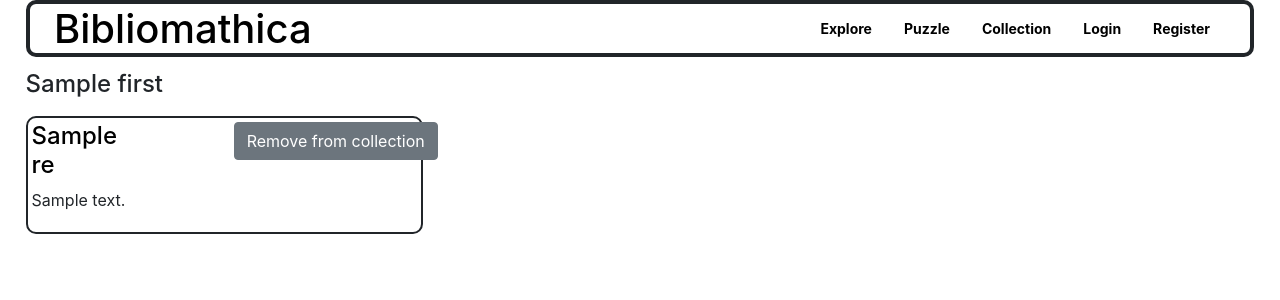
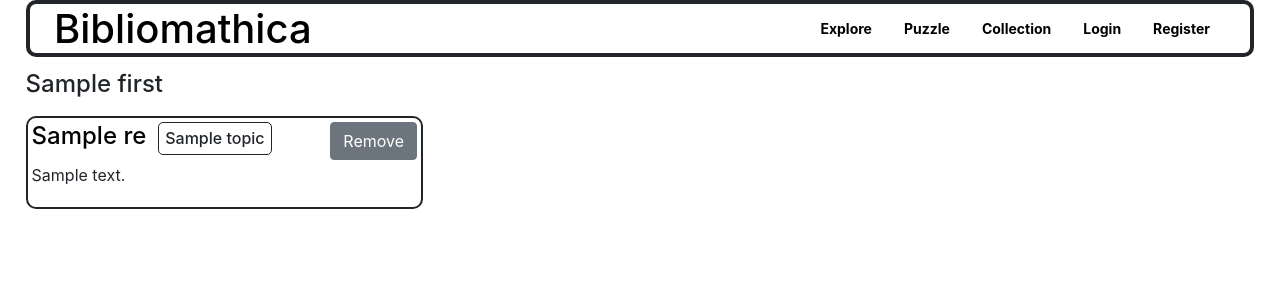
Before and after one commit to devan-srinivasan/bibliomathica, a Django app: template src/users/templates/users/collection.html in a window 1280 px wide. Shown: the top 300 px of the page. Run offline with Django 4.2, Linux system fonts and the light colour scheme; the template is opened without the code that fills it: most values are stand-ins (such as "Sample title", 1, 10 or a date in 2020); some libraries are stand-ins or nearby versions.

Commit message:
added the topic tag for issue #40

```diff
--- a/src/static/bibliomath/collection.css
+++ b/src/static/bibliomath/collection.css
@@ -1,19 +1,35 @@
-.completed-item-container, .collection-item-header, .col-header-right {
+.completed-item-container, .collection-item-header, .col-header-left {
     display: flex;
     flex-direction: row;
     align-items: flex-start;
 }
 
-.completed-item-container, .col-header-right{
+/* .completed-item-container, .col-header-right{
     justify-content: space-evenly;
 }
 
 .completed-item-container {
     margin-right: 5%;
+} */
+
+.col-header-right {
+    /* margin-left: auto; */
 }
 
-.col-header-right {
-    margin-left: auto;
+.col-header-left h6 {
+    border-radius: 5px;
+    border-width: 1px;
+    border-style: solid;
+    padding: 2%;
+    margin-left: 4%;
+}
+
+.col-header-left h3 {
+    font-size: x-large;
+}
+
+.col-header-left {
+    width: 90%;
 }
 
 .remove-col-item {
--- a/src/users/templates/users/collection.html
+++ b/src/users/templates/users/collection.html
@@ -10,16 +10,19 @@
         {% for res in resources %}
             <div class="grid-item">
                 <div class="collection-item-header">
-                    <a class="grid-item-link" href="#">
-                        <h4 class="grid-item-link">{{ res.title }}</h4>
-                    </a>
+                    <div class="col-header-left">
+                        <a class="grid-item-link" href="#">
+                            <h3 class="grid-item-link">{{ res.title }}</h3>
+                        </a>
+                        <h6>{{ res.topic }}</h6>
+                    </div>
                     <div class="col-header-right">
-                        <div style="visibility: hidden;" class="completed-item-container">
+                        <!-- <div style="visibility: hidden;" class="completed-item-container">
                             <h6>Completed: </h6>
                             <input type="checkbox" checked="False">
-                        </div>
+                        </div> -->
                         <div style="margin-right: 5%;">
-                            <a class="btn btn-secondary" href="{% url 'removeResource' id=res.id %}">Remove from collection</a>
+                            <a class="btn btn-secondary" href="{% url 'removeResource' id=res.id %}">Remove</a>
                         </div>
                     </div>
                 </div>
```
Also changed, not shown: src/bibliomath/templates/bibliomath/sudo.html (+12 -3 lines).
